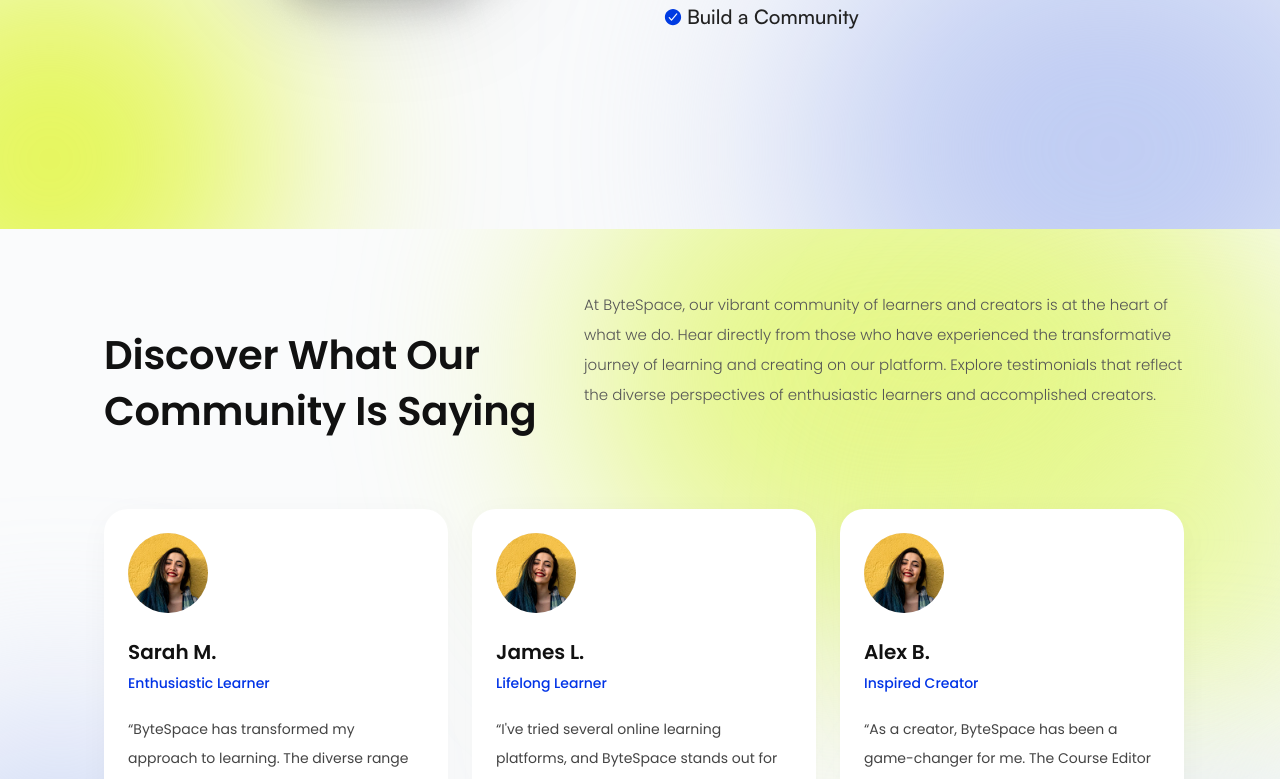
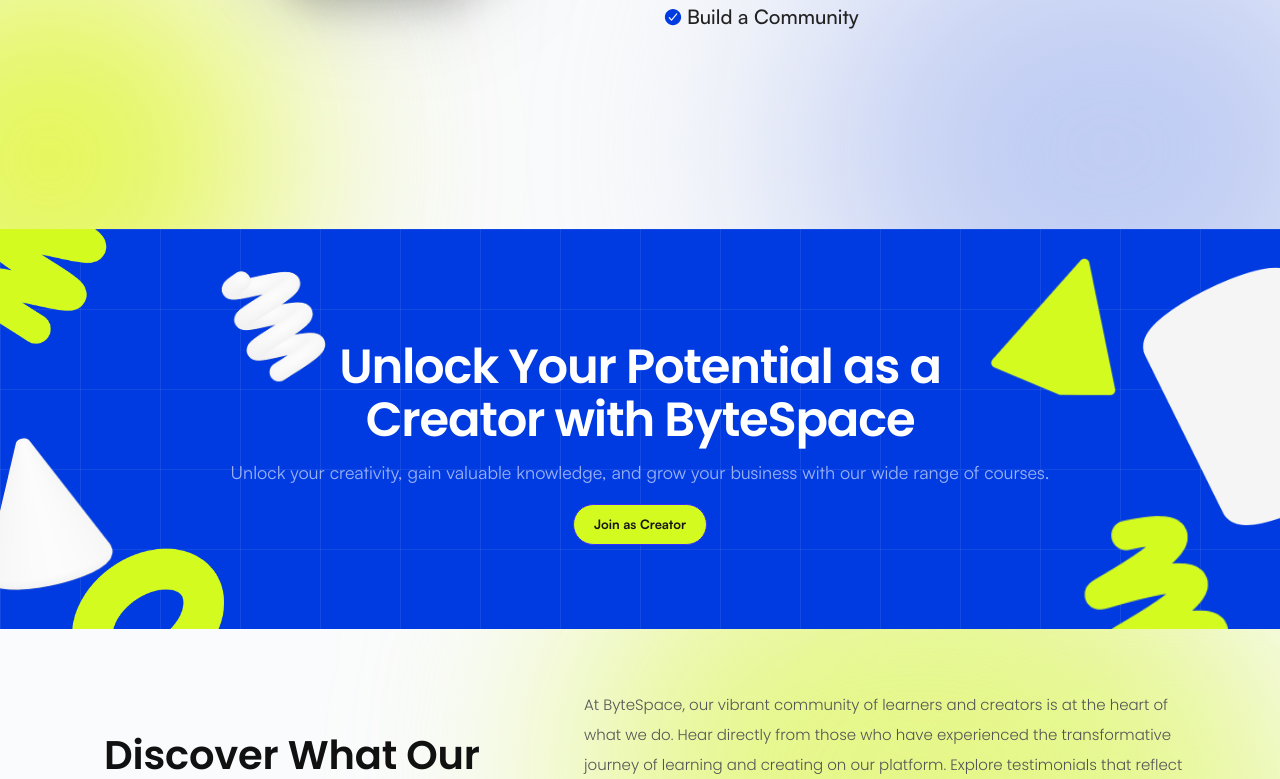
Before and after one commit to AnkonChy/bytespace-client, a Next.js app: page / in a window 1280 px wide. Shown: the part 4240-5019 px from the top of the page. Built offline with nearby package versions, Linux system fonts and the light colour scheme.

Commit message:
creator section created

```diff
--- /dev/null
+++ b/app/components/Creator.tsx
@@ -0,0 +1,95 @@
+import Image from "next/image";
+
+export default function Creator() {
+    return (
+        <section className="relative w-full h-100 bg-primary-blue hero-grid-bg overflow-hidden">
+
+            <div className="absolute -top-[25%] -left-1 w-[180px] h-[250px] z-[1]">
+                <Image
+                    src="/image/Mask Group.png"
+                    alt=""
+                    fill
+                    className="object-contain"
+                    aria-hidden="true"
+                />
+            </div>
+
+            <div className="absolute top-[2%] -right-25 w-[370px] h-[320px] z-[1]">
+                <Image
+                    src="/image/m.png"
+                    alt=""
+                    fill
+                    className="object-contain"
+                    aria-hidden="true"
+                />
+            </div>
+
+            <div className="hidden md:block absolute top-[4%] left-[15%] w-[160px] h-[160px] z-[2]">
+                <Image
+                    src="/image/Frame.png"
+                    alt=""
+                    fill
+                    className="object-contain"
+                    aria-hidden="true"
+                />
+            </div>
+
+            <div className="absolute -bottom-[27%] right-0 w-[250px] h-[250px] z-[2]">
+                <Image
+                    src="/image/iconpath.png"
+                    alt=""
+                    fill
+                    className="object-contain"
+                    aria-hidden="true"
+                />
+            </div>
+
+            <div className="absolute top-[2%] right-[10%] w-[188px] h-[188px] z-[2]">
+                <Image
+                    src="/image/greentriangle.png"
+                    alt=""
+                    fill
+                    className="object-contain"
+                    aria-hidden="true"
+                />
+            </div>
+
+            <div className="hidden md:block absolute -bottom-13 left-[3%] w-[220px] h-[220px] z-[11]">
+                <Image
+                    src="/image/Cone3.png"
+                    alt=""
+                    fill
+                    className="object-contain"
+                    aria-hidden="true"
+                />
+            </div>
+            <div className="hidden md:block absolute bottom-5 -left-[2%] w-[188px] h-[188px] z-[11]">
+                <Image
+                    src="/image/Cone4.png"
+                    alt=""
+                    fill
+                    className="object-contain"
+                    aria-hidden="true"
+                />
+            </div>
+
+            <div className="relative z-10 flex flex-col items-center h-full pt-28">
+
+                <h1 className="text-white text-4xl md:text-4xl lg:text-5xl font-semibold leading-[1.1] text-center max-w-6xl mx-auto px-4 tracking-tight">
+                    Unlock Your Potential as a
+                    <br />
+                    Creator with ByteSpace
+                </h1>
+
+
+                <p className="text-white/60 text-[13px] md:text-lg text-center mt-3 px-4 leading-relaxed font-satoshi">
+                    Unlock your creativity, gain valuable knowledge, and grow your
+                    business with our wide range of courses.
+                </p>
+                <button className="bg-secondary-green hover:bg-[#1510c0] text-[13px] font-satoshi hover:text-white font-semibold px-5 py-2.5 rounded-full transition-colors cursor-pointer border border-[#3330ff] my-4">
+                    Join as Creator
+                </button>
+            </div>
+        </section>
+    );
+}
--- a/app/page.tsx
+++ b/app/page.tsx
@@ -1,5 +1,6 @@
 
 import Courses from "./components/Courses";
+import Creator from "./components/Creator";
 import FeaturesOverview from "./components/FeaturesOverview";
 import Footer from "./components/Footer";
 import Hero from "./components/Hero";
@@ -18,6 +19,7 @@
       <Courses />
       <LearningPath/>
       <FeaturesOverview/>
+      <Creator/>
       <Testimonials/>
       <Footer />
     </main>
```
Also changed, not shown: public/image/Cone3.png (renamed from public/image/Mask Group (2).png), public/image/Cone4.png (added).
